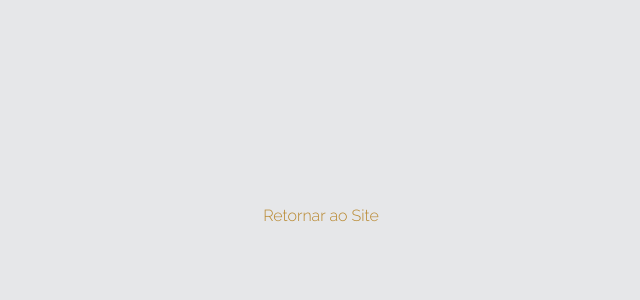
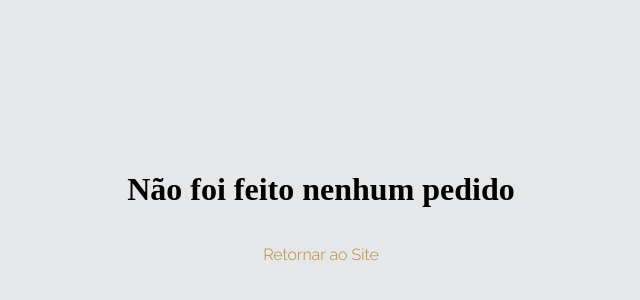
Before and after one commit to ErickSchuenck/Projeto-14---boot--store-frontEnd, a React (Create React App) app: page /myorders in a window 1280 px wide. Shown: the part 180-480 px from the top of the page, without its empty margins (319-959 px from the left). Built offline with nearby package versions, Linux system fonts and the light colour scheme; a web font is replaced by a local one.

Commit message:
Meus pedidos mais facil de entender agora

```diff
--- a/src/components/pages/MyOrders.js
+++ b/src/components/pages/MyOrders.js
@@ -28,7 +28,23 @@ export default function MyOrders() {
 
     return (
         <Container>
-
+            {myOrders.length>0?(
+                myOrders.map((order, index) => {
+                    console.log(order);
+                    return (<div>
+                        {/* NUMERO DO PEDIDO BASEADO NO MAP */}
+                        <h4>Pedido {index+1}</h4>
+                        {/* CADA PEDIDO POSSUI UMA PARTE CHAMACA cartItem QUE POSSUI
+                        TODAS AS INFORMAÇOES DOS PRODUTOS COMPRADOS */}
+                        <h4>Quantidade de produtos: {order.cartItems.length}</h4>
+                        {/* VALOR TOTAL DO PEDIDO */}
+                        <h4>Valor do pedido: {order.totalPrice}</h4>
+                    </div>)
+                    }
+                )
+            ):(
+                 <h1>Não foi feito nenhum pedido</h1>
+            )}
             <Link to={'/'}>
                 <div className='link-text'>
                     <p>Retornar ao Site</p>
@@ -52,4 +68,7 @@ const Container = styled.div`
     font-family: var(--primaryFont);
     color: var(--highlightColorDarker);
   }
+  h4{
+      font-size: 15px;
+  }
 `
```
